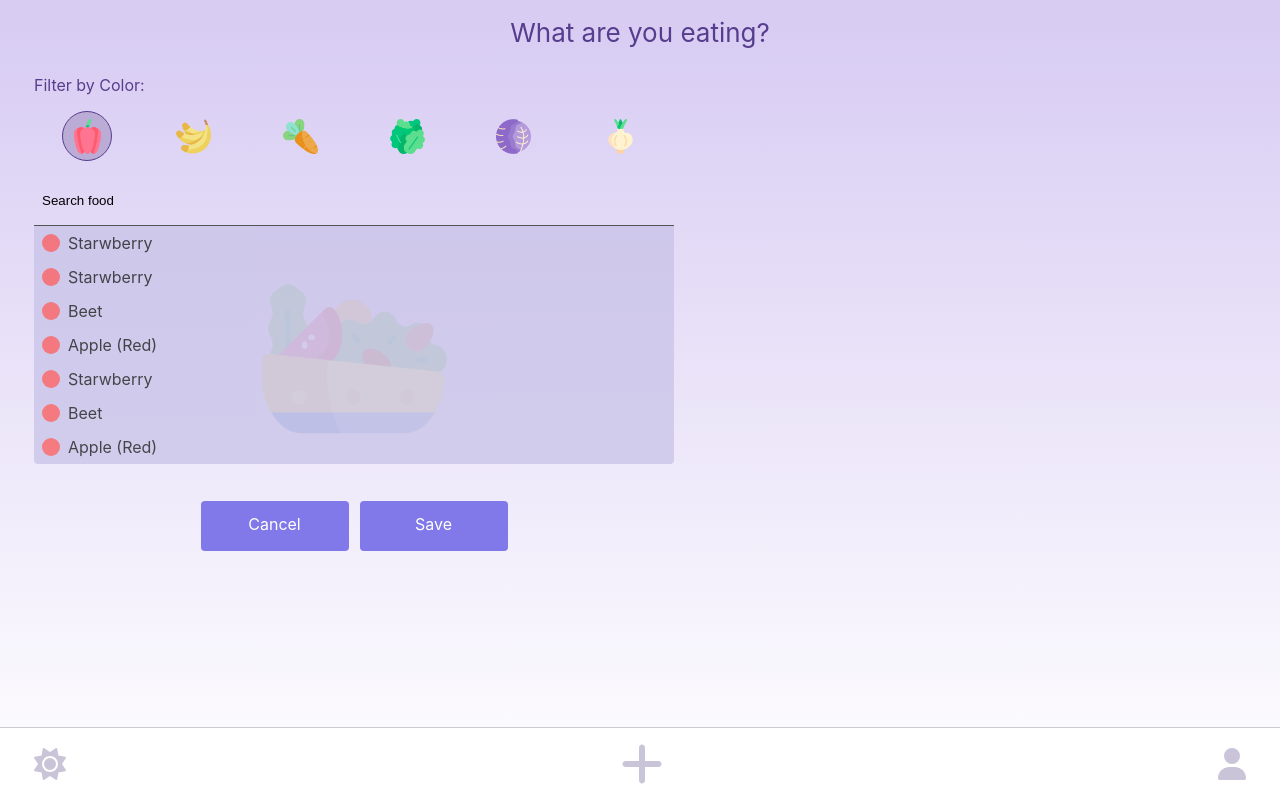
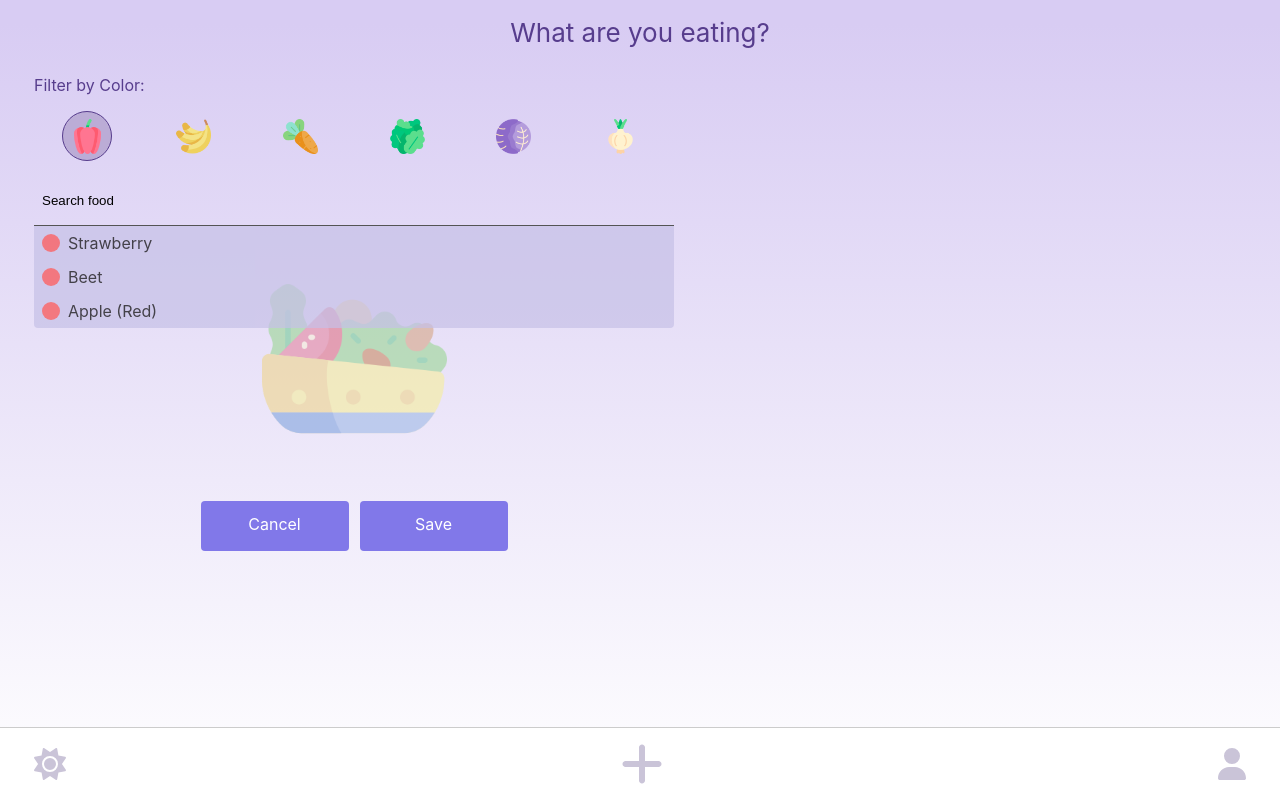
Before and after one commit to Glow-Carrots-App/glow-web, a Next.js app: page /eat in a window 1280 px wide. Both pictures are taken after a click on the picture 87 px from the left and 136 px from the top of the page. Built offline with nearby package versions, Linux system fonts and the light colour scheme; no server answers.

Commit message:
add sample food list data

```diff
--- a/components/SearchFoodsForm/index.js
+++ b/components/SearchFoodsForm/index.js
@@ -3,7 +3,7 @@ import { useState } from "react";
 import SmallLinkedButton from "../SmallLinkedButton";
 import SearchFoodsList from "../SearchFoodsList";
 import ColorFilter from "../ColorFilter";
-import SAMPLE_FOOD_DATA from "../../sampleData/sampleFoodData";
+import SAMPLE_FOOD_DB from "../../sampleData/sampleFoodDB";
 
 import styles from "./styles.module.css";
 
@@ -14,10 +14,10 @@ const SearchFoodsForm = () => {
   const [selectedFood, setSelectedFood] = useState(null);
 
   const filteredFood = !selectedColor
-    ? SAMPLE_FOOD_DATA.filter((food) =>
+    ? SAMPLE_FOOD_DB.filter((food) =>
         food.productSearch.toLowerCase().includes(searchInput.toLowerCase())
       )
-    : SAMPLE_FOOD_DATA.filter(
+    : SAMPLE_FOOD_DB.filter(
         (food) =>
           food.productSearch
             .toLowerCase()
--- a/components/SearchFoodsList/index.js
+++ b/components/SearchFoodsList/index.js
@@ -9,7 +9,7 @@ const SearchFoodsList = ({
 }) => {
   return (
     <div className={styles.listContainer}>
-      {data.map((food, i) => {
+      {data.map((food) => {
         return (
           <div
             onMouseDown={() => {
@@ -19,7 +19,7 @@ const SearchFoodsList = ({
               setFocused(false);
             }}
             className={styles.foodBtn}
-            key={food.textHex + i}
+            key={food.productSearch}
           >
             <div
               style={{ backgroundColor: food.textHex }}
--- a/sampleData/sampleFoodData.js
+++ b/sampleData/sampleFoodData.js
@@ -1,7 +1,7 @@
 const SAMPLE_FOOD_DATA = [
   {
     product: "Strawberry",
-    productSearch: "Starwberry",
+    productSearch: "Strawberry",
     color: "red",
     textHex: "#F94D4D",
     fillHex: "#F94D4D",
@@ -25,7 +25,7 @@ const SAMPLE_FOOD_DATA = [
   },
   {
     product: "Strawberry",
-    productSearch: "Starwberry",
+    productSearch: "Strawberry",
     color: "red",
     textHex: "#F94D4D",
     fillHex: "#F94D4D",
@@ -225,7 +225,7 @@ const SAMPLE_FOOD_DATA = [
   },
   {
     product: "Strawberry",
-    productSearch: "Starwberry",
+    productSearch: "Strawberry",
     color: "red",
     textHex: "#F94D4D",
     fillHex: "#F94D4D",
--- /dev/null
+++ b/sampleData/samplefoodDB.js
@@ -0,0 +1,156 @@
+const SAMPLE_FOOD_DB = [
+  {
+    product: "Strawberry",
+    productSearch: "Strawberry",
+    color: "red",
+    textHex: "#F94D4D",
+    fillHex: "#F94D4D",
+    date: "2022-08-18",
+  },
+  {
+    product: "Cabbage",
+    productSearch: "Cabbage (Purple)",
+    color: "purple",
+    textHex: "#7471E7",
+    fillHex: "#4B37A8",
+    date: "2022-08-18",
+  },
+  {
+    product: "Pepper",
+    productSearch: "Pepper (Green)",
+    color: "green",
+    textHex: "#479D45",
+    fillHex: "#6AAB9C",
+    date: "2022-08-18",
+  },
+  {
+    product: "Kale",
+    productSearch: "Kale",
+    color: "green",
+    textHex: "#479D45",
+    fillHex: "#6AAB9C",
+    date: "2022-08-17",
+  },
+  {
+    product: "Lettuce",
+    productSearch: "Lettuce (Green)",
+    color: "green",
+    textHex: "#479D45",
+    fillHex: "#6AAB9C",
+    date: "2022-08-17",
+  },
+  {
+    product: "Banana",
+    productSearch: "Banana",
+    color: "yellow",
+    textHex: "#FFBB1C",
+    fillHex: "#F9C449",
+    date: "2022-08-16",
+  },
+  {
+    product: "Bell Pepper",
+    productSearch: "Bell Pepper (Orange)",
+    color: "orange",
+    textHex: "#FD8F52",
+    fillHex: "#FD8F52",
+    date: "2022-08-16",
+  },
+  {
+    product: "Beet",
+    productSearch: "Beet",
+    color: "red",
+    textHex: "#F94D4D",
+    fillHex: "#F94D4D",
+    date: "2022-08-16",
+  },
+  {
+    product: "Apple",
+    productSearch: "Apple (Red)",
+    color: "red",
+    textHex: "#F94D4D",
+    fillHex: "#F94D4D",
+    date: "2022-08-14",
+  },
+  {
+    product: "Mango",
+    productSearch: "Mango",
+    color: "orange",
+    textHex: "#FD8F52",
+    fillHex: "#FD8F52",
+    date: "2022-08-14",
+  },
+  {
+    product: "Eggplant",
+    productSearch: "Eggplant",
+    color: "purple",
+    textHex: "#7471E7",
+    fillHex: "#4B37A8",
+    date: "2022-08-14",
+  },
+  {
+    product: "Kumquat",
+    productSearch: "Kumquat",
+    color: "orange",
+    textHex: "#FD8F52",
+    fillHex: "#FD8F52",
+    date: "2022-08-13",
+  },
+  {
+    product: "Squash",
+    productSearch: "Squash (Yellow)",
+    color: "yellow",
+    textHex: "#FFBB1C",
+    fillHex: "#F9C449",
+    date: "2022-08-13",
+  },
+  {
+    product: "Carrot",
+    productSearch: "Carrot (Yellow)",
+    color: "yellow",
+    textHex: "#FFBB1C",
+    fillHex: "#F9C449",
+    date: "2022-08-12",
+  },
+  {
+    product: "Onion",
+    productSearch: "Onion (Green)",
+    color: "green",
+    textHex: "#479D45",
+    fillHex: "#6AAB9C",
+    date: "2022-08-11",
+  },
+  {
+    product: "Blackberry",
+    productSearch: "Blackberry",
+    color: "purple",
+    textHex: "#7471E7",
+    fillHex: "#4B37A8",
+    date: "2022-08-10",
+  },
+  {
+    product: "Onion",
+    productSearch: "Onion (White)",
+    color: "white",
+    textHex: "#97906E",
+    fillHex: "#F2EDCF",
+    date: "2022-08-10",
+  },
+  {
+    product: "Radish",
+    productSearch: "Radish (White)",
+    color: "white",
+    textHex: "#97906E",
+    fillHex: "#F2EDCF",
+    date: "2022-08-10",
+  },
+  {
+    product: "Mushroom",
+    productSearch: "Mushroom",
+    color: "white",
+    textHex: "#97906E",
+    fillHex: "#F2EDCF",
+    date: "2022-08-10",
+  },
+];
+
+export default SAMPLE_FOOD_DB;
```
